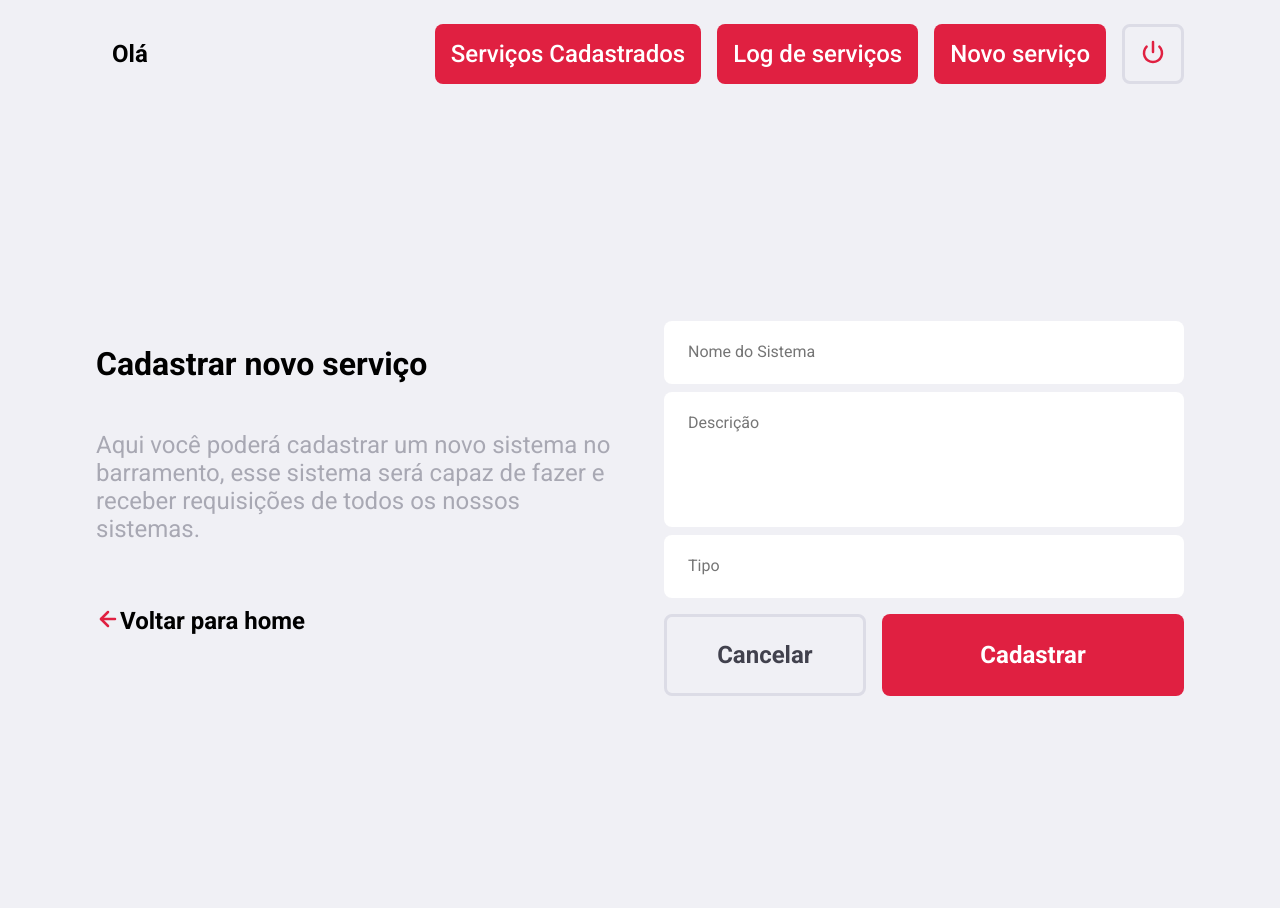
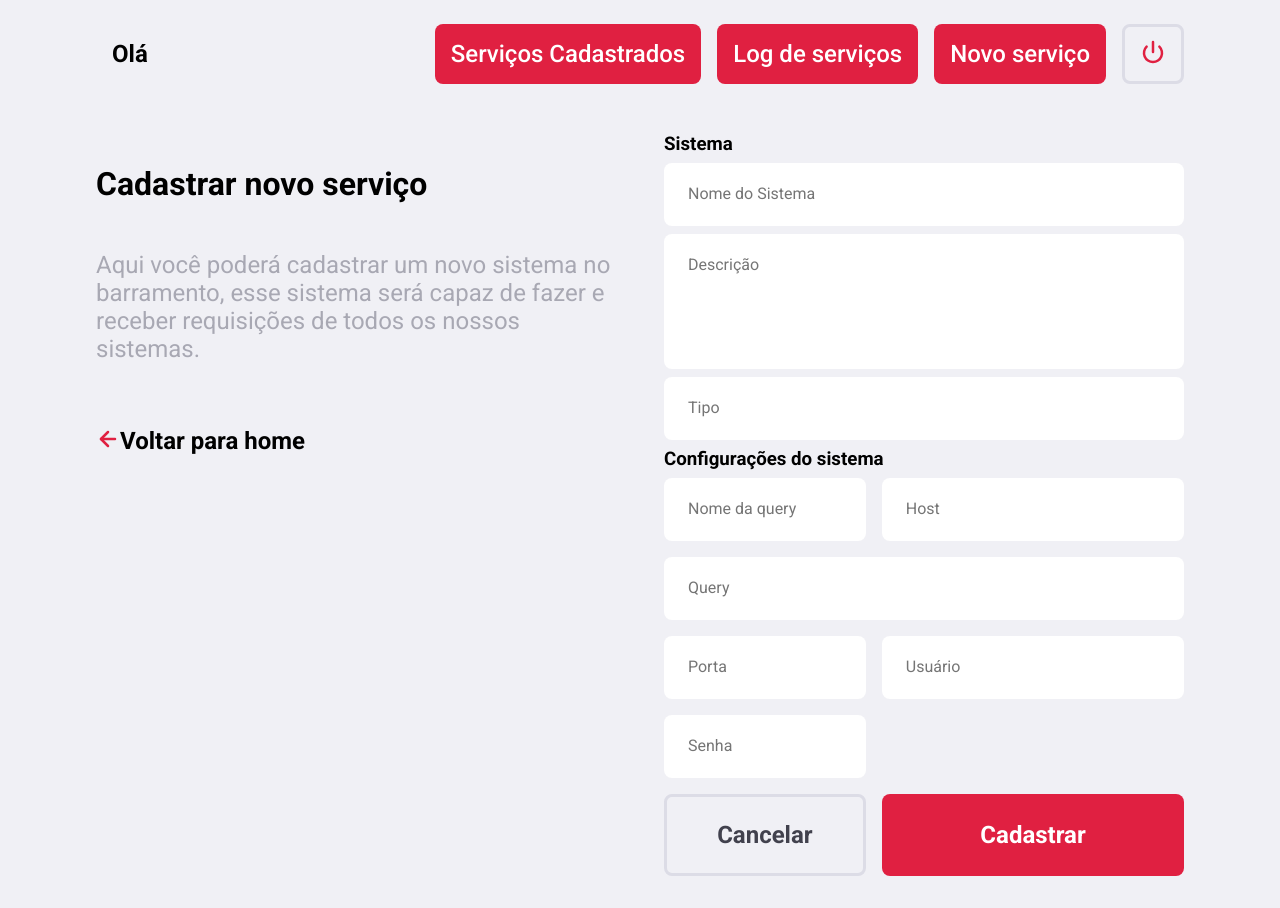
Before and after one commit to Arsene1999/barramento-front-end, a React (Create React App) app: page /new-cad in a window 1280 px wide. Built offline with nearby package versions, Linux system fonts and the light colour scheme.

Commit message:
Adiciona formulario extra de configuracao

```diff
--- a/src/pages/NovoCaso/index.tsx
+++ b/src/pages/NovoCaso/index.tsx
@@ -1,44 +1,61 @@
 import { Container, Content, Inputs, Botao } from "./style";
 import { Header } from "../../components/Header";
-import { Link, useHistory } from 'react-router-dom';
+import { Link, useHistory } from "react-router-dom";
 import Voltar from "../../assets/Voltar.svg";
 import { useState } from "react";
 import api from "../../services/api";
 
+export function FormConfiguracao() {
+  return (
+    <>
+      <div>
+        <input placeholder="Nome da query" type="String"></input>
+        <input placeholder="Host" type="String"></input>
+      </div>
+      <input placeholder="Query" type="String"></input>
+      <div>
+        <input placeholder="Porta" type="String"></input>
+        <input placeholder="Usuário" type="String"></input>
+        <input placeholder="Senha" type="String"></input>
+      </div>
+    </>
+  );
+}
+
 export function NovoCaso() {
-  const [nameSistema,setNameSistema] = useState("");
+  const [nameSistema, setNameSistema] = useState("");
   const [descricao, setDescricao] = useState("");
   const [type, setType] = useState("");
   const history = useHistory();
 
-  async function handleSubmit(e:any){
+  async function handleSubmit(e: any) {
     e.preventDefault();
-    api.defaults.headers.authorization = `Bearer ${localStorage.getItem('token')}`;
+    api.defaults.headers.authorization = `Bearer ${localStorage.getItem(
+      "token"
+    )}`;
 
-    try{
-      const res = await api.post('/project', {
-        "name": nameSistema,
-        "type": type,
-        "searchConfig": [
+    try {
+      const res = await api.post("/project", {
+        name: nameSistema,
+        type: type,
+        searchConfig: [
           {
-            "name": "aaaa",
-            "query": "SELECT * FROM blabla.ble",
-            "host": "localhost",
-            "port": 3306,
-            "user": "root",
-            "password": "1234",
-            "description": "seila"
+            name: "aaaa",
+            query: "SELECT * FROM blabla.ble",
+            host: "localhost",
+            port: 3306,
+            user: "root",
+            password: "1234",
+            description: "seila",
           },
-        ]
-     });
+        ],
+      });
 
-     history.push('/home')
-    }catch(e){
+      history.push("/home");
+    } catch (e) {
       console.log(e);
     }
-
-  };
-
+  }
 
   return (
     <>
@@ -62,6 +79,7 @@ export function NovoCaso() {
             </div>
 
             <Inputs>
+              <h3>Sistema</h3>
               <input
                 placeholder="Nome do Sistema"
                 type="String"
@@ -81,6 +99,8 @@ export function NovoCaso() {
                 value={type}
                 onChange={(e) => setType(e.target.value)}
               ></input>
+              <h3>Configurações do sistema</h3>
+              <FormConfiguracao />
               <div>
                 <button
                   style={{
```
